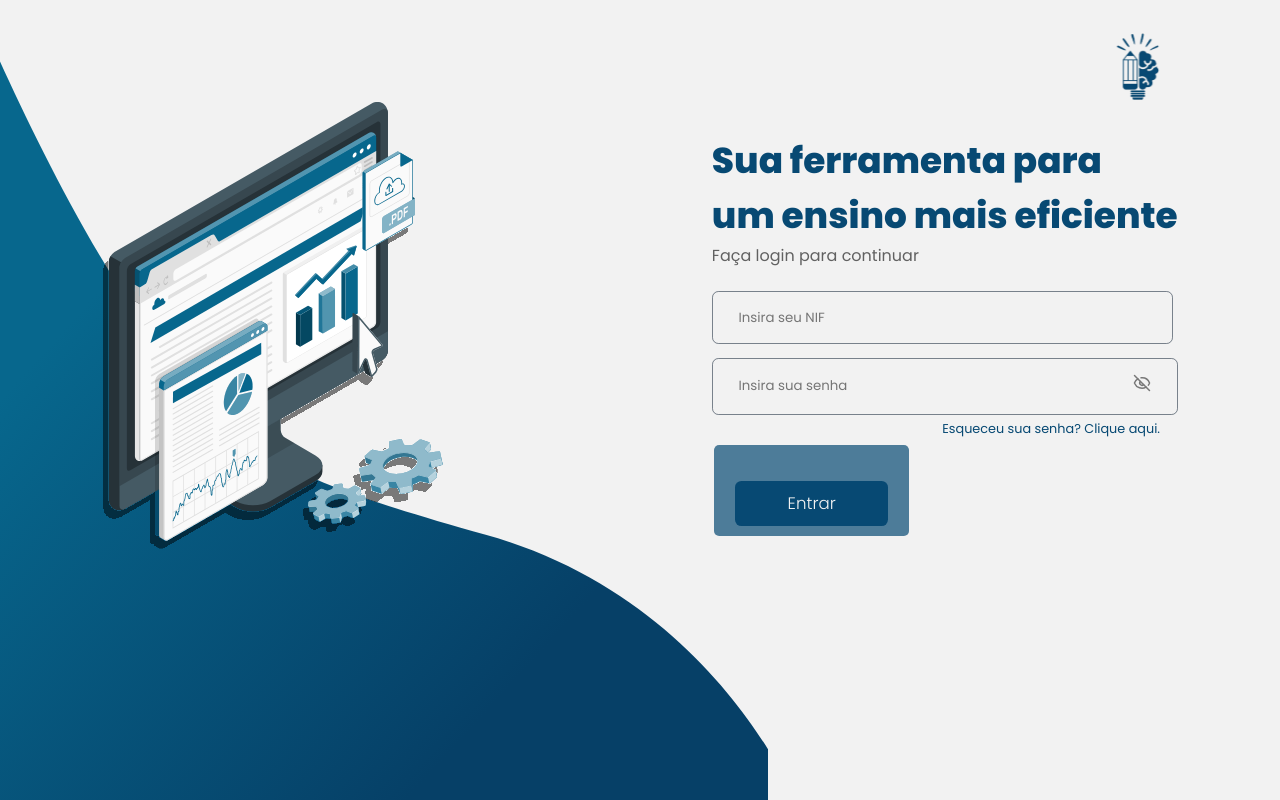
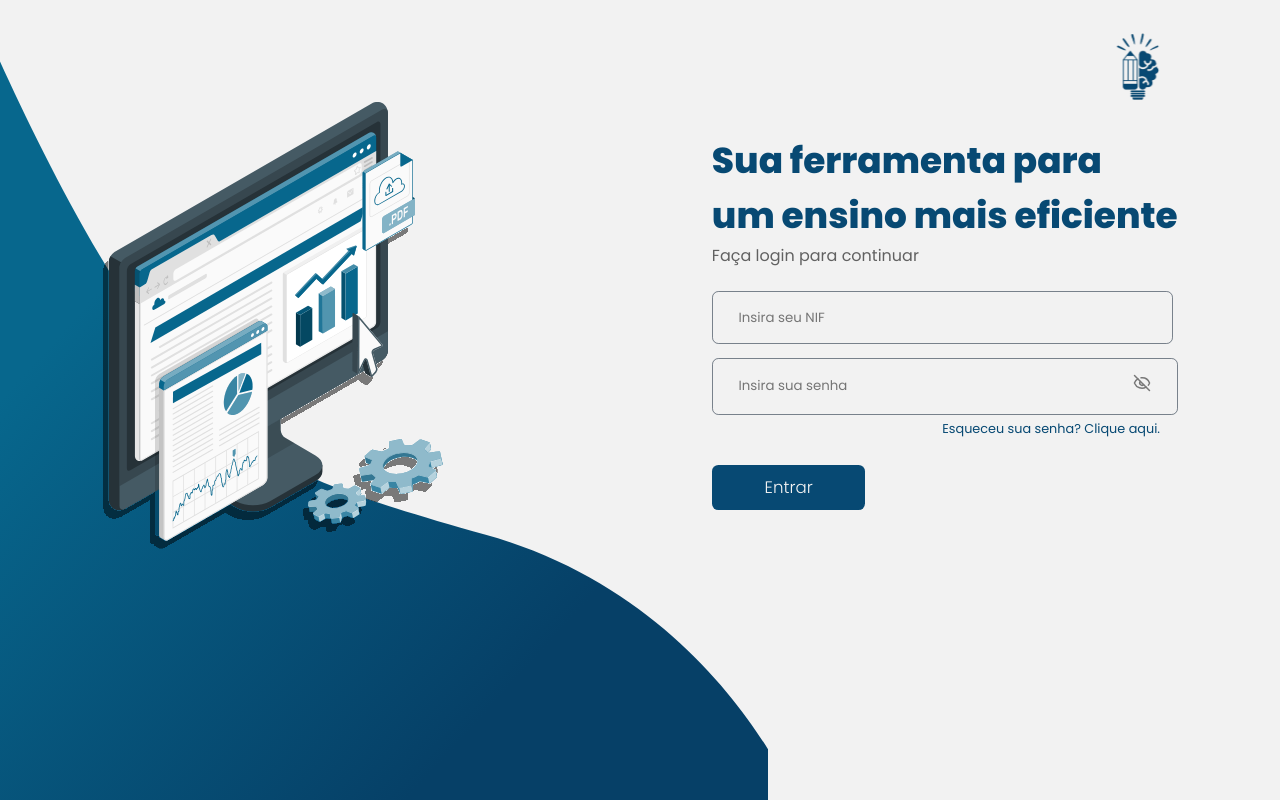
Before and after one commit to larissacoelho21/PlanneEdu-FrontEnd, a React (Vite) app in the folder PlanneEdu_Front/: page / in a window 1280 px wide. Built offline with nearby package versions, Linux system fonts and the light colour scheme.

Commit message:
Resolvendo problemas

```diff
--- a/PlanneEdu_Front/src/Css/Login.css
+++ b/PlanneEdu_Front/src/Css/Login.css
@@ -126,7 +126,7 @@ select:focus {
   color: #074973;
 }
 
-.button button {
+.button-login button {
   background-color: #074973;
   border: none;
   margin-top: 2vw;
--- a/PlanneEdu_Front/src/Pages/Login.tsx
+++ b/PlanneEdu_Front/src/Pages/Login.tsx
@@ -86,7 +86,7 @@ export function Login() {
               </Link>
             </div>
 
-            <div className="button">
+            <div className="button-login">
               <button type="submit" style={{ cursor: "pointer" }}>
                 Entrar
               </button>
```
Also changed, not shown: 1 other file (tests, documents, lock files or other folders).
